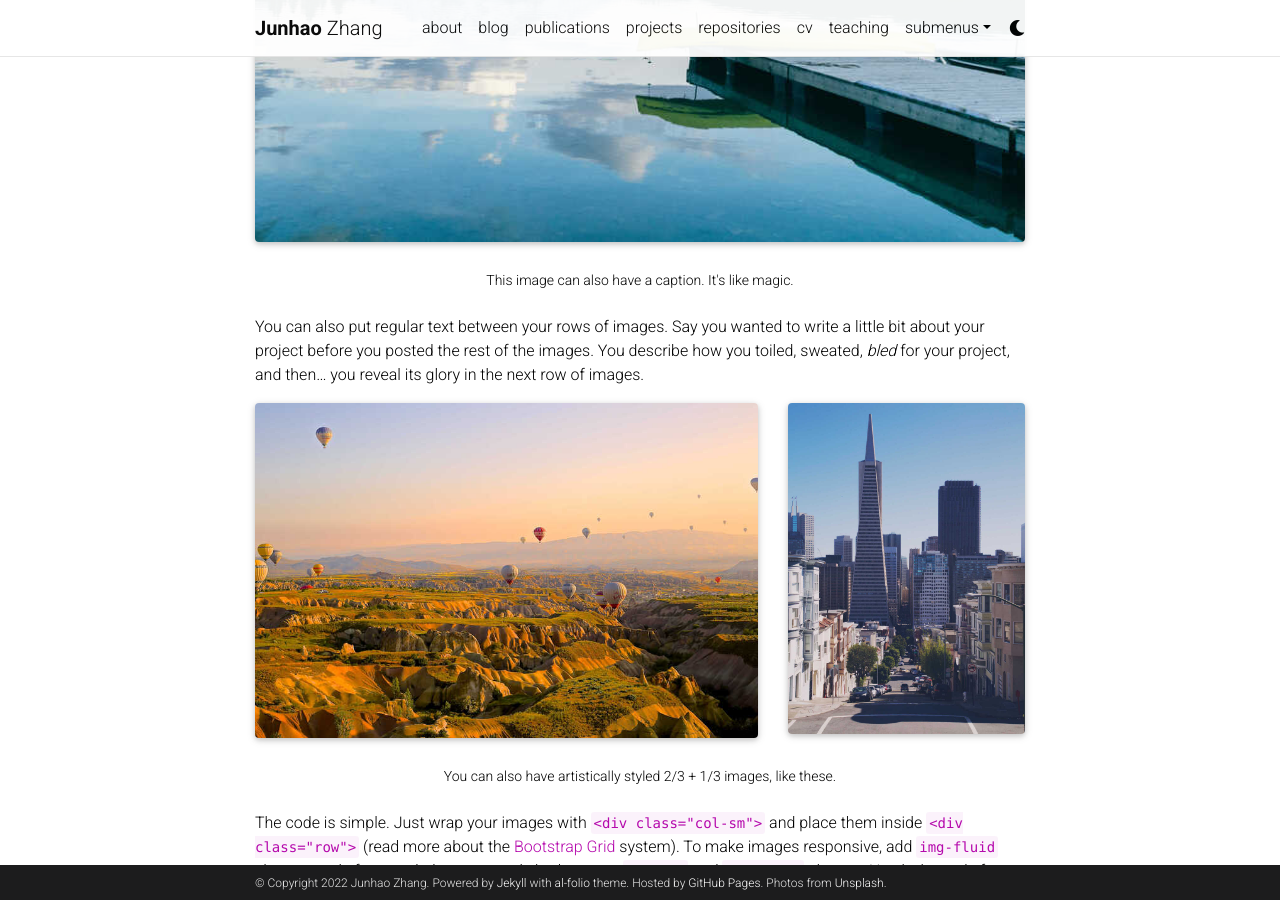
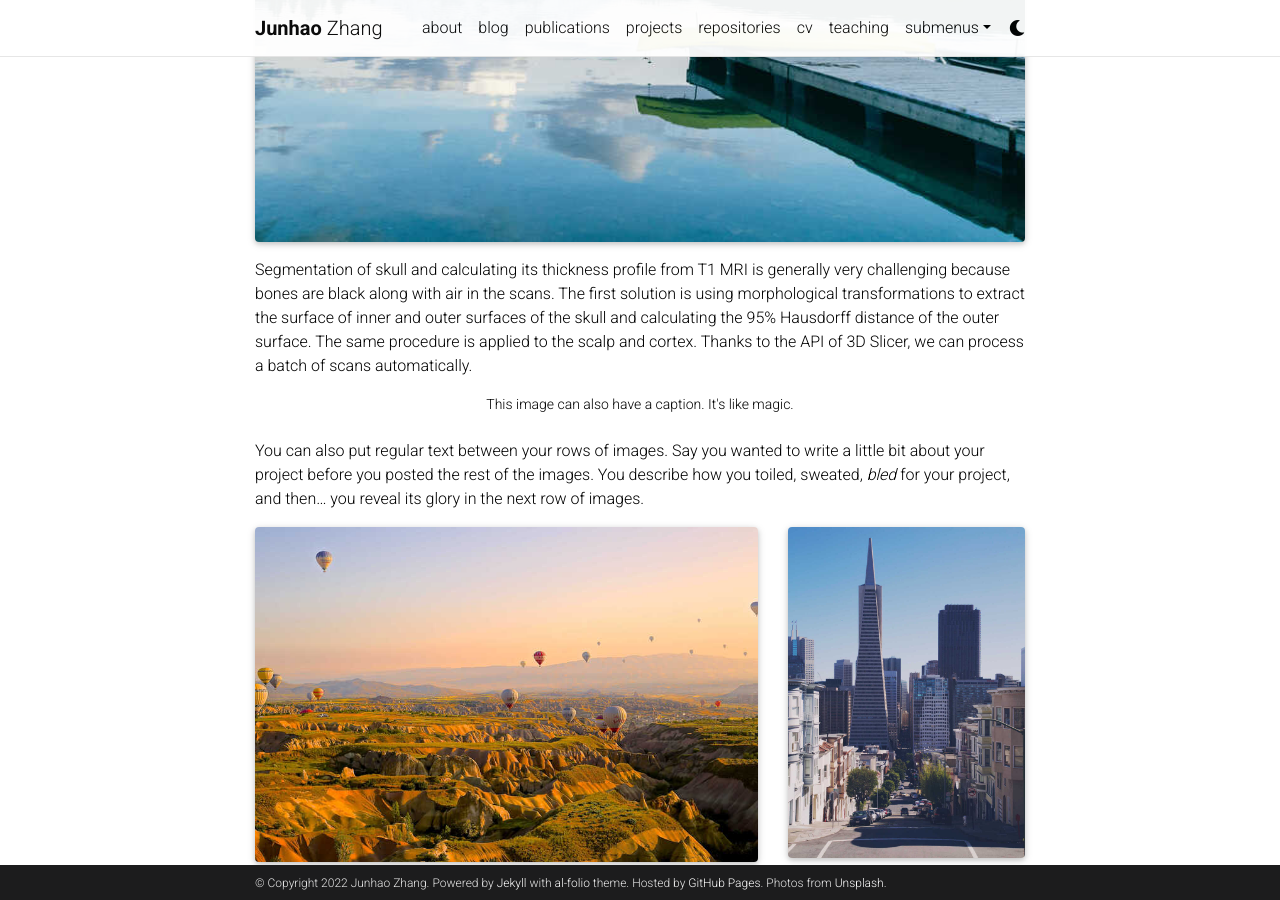
Before and after one commit to Junha0Zhang/junha0Zhang.github.io, a Jekyll site: the page built from _projects/2_project.md, in a window 1280 px wide and 900 px high, scrolled down 896 px. Built offline with Jekyll 4.4.1, drawn with Linux system fonts in a browser that asks for light colours; full-size pictures stand in for the smaller copies a plugin makes; comment, search, counter and statistics services are not loaded; a style sheet for code colours, icons or effects is not loaded.

Commit message:
Update 2_project.md

```diff
--- a/_projects/2_project.md
+++ b/_projects/2_project.md
@@ -27,6 +27,9 @@ In collaboration with the hospital, I measure the skull thicknesses and scalp-to
         {% include figure.html path="assets/img/5.jpg" title="example image" class="img-fluid rounded z-depth-1" %}
     </div>
 </div>
+
+Segmentation of skull and calculating its thickness profile from T1 MRI is generally very challenging because bones are black along with air in the scans. The first solution is using morphological transformations to extract the surface of inner and outer surfaces of the skull and calculating the 95% Hausdorff distance of the outer surface. The same procedure is applied to the scalp and cortex. Thanks to the API of 3D Slicer, we can process a batch of scans automatically.
+
 <div class="caption">
     This image can also have a caption. It's like magic.
 </div>
```
